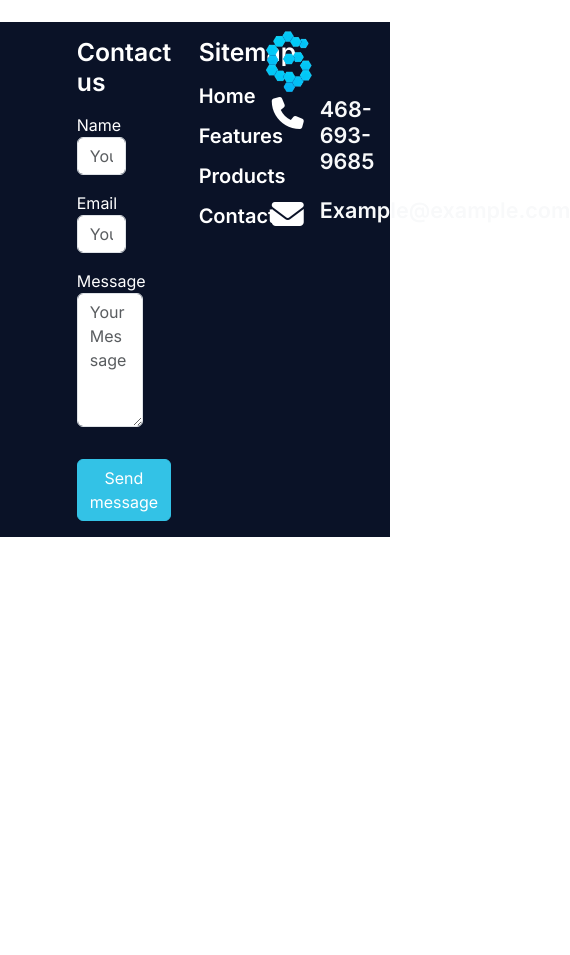
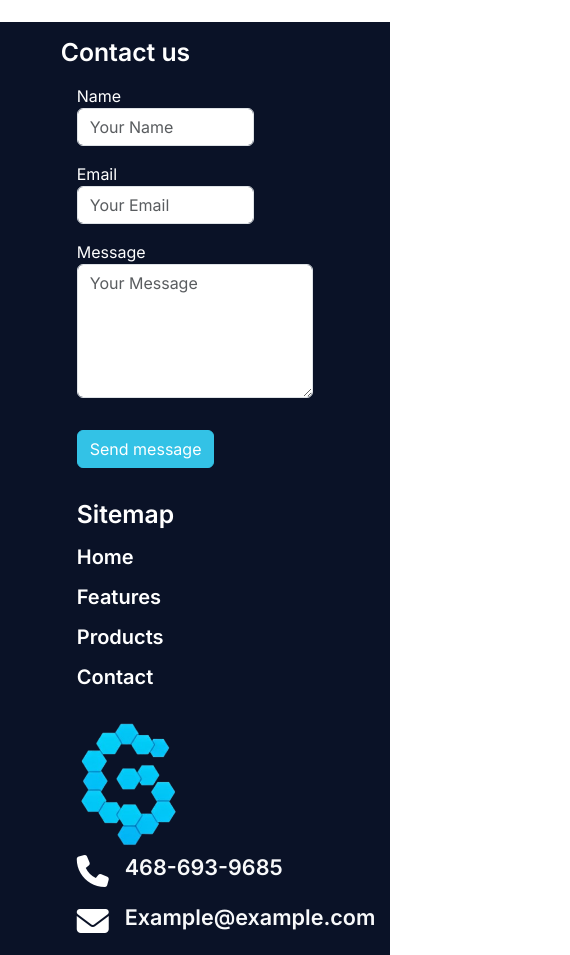
Before and after one commit to SiposSzabolcs/OverclockHeaven-fe, an Angular app: page / in a window 390 px wide. Shown: the part 2259-3214 px from the top of the page, 570 px wide, since content can reach past the window. Before the commit the page ends 2796 px from the top, so only its background shows below. Built offline with nearby package versions, Linux system fonts and the light colour scheme.

Commit message:
Added a mobile layout to footer

```diff
--- a/src/components/footer/footer.component.html
+++ b/src/components/footer/footer.component.html
@@ -1,4 +1,4 @@
-<div class="container w-75">
+<div class="container w-75 custom-display-lg">
   <div class="row">
     <div class="col-5">
       <h2 class="text-white m-3">Contact us</h2>
@@ -72,3 +72,92 @@
     </div>
   </div>
 </div>
+
+<div class="container w-75 custom-display-sm py-3">
+  <h2 class="text-white">Contact us</h2>
+  <form action="https://formspree.io/f/xnnaewdy" method="POST">
+    <div class="form-group m-3">
+      <label for="name" class="text-white">Name</label>
+      <input
+        type="text"
+        class="form-control w-75"
+        id="name"
+        name="name"
+        placeholder="Your Name"
+        required
+      />
+    </div>
+    <div class="form-group m-3">
+      <label for="email" class="text-white">Email</label>
+      <input
+        type="email"
+        class="form-control w-75"
+        id="email"
+        name="email"
+        placeholder="Your Email"
+        required
+      />
+    </div>
+    <div class="form-group m-3">
+      <label for="message" class="text-white">Message</label>
+      <textarea
+        id="message"
+        class="form-control"
+        name="message"
+        rows="5"
+        placeholder="Your Message"
+        required
+      ></textarea>
+    </div>
+    <button
+      class="btn btn-primary m-3"
+      style="background-color: #33c2e6; border-color: #33c2e6"
+      type="submit"
+    >
+      Send message
+    </button>
+  </form>
+  <h2 class="text-white m-3">Sitemap</h2>
+  <h5 class="text-white m-3" style="cursor: pointer">Home</h5>
+  <h5 class="text-white m-3" style="cursor: pointer">Features</h5>
+  <h5 class="text-white m-3" style="cursor: pointer">Products</h5>
+  <h5 class="text-white m-3" style="cursor: pointer">Contact</h5>
+  <div class="d-flex flex-column">
+    <img
+      src="logo.png"
+      alt="Company logo"
+      class="img-fluid"
+      style="max-height: 150px; max-width: 150px"
+    />
+    <div class="d-flex mb-3">
+      <i class="fa-solid fa-phone fa-2x mx-3" style="color: white"></i>
+      <h4 class="text-light">468-693-9685</h4>
+    </div>
+    <div class="d-flex">
+      <i class="fa-solid fa-envelope fa-2x mx-3" style="color: white"></i>
+      <h4 class="text-light">Example&#64;example.com</h4>
+    </div>
+  </div>
+</div>
+
+<style>
+  .custom-display-lg {
+    display: none;
+  }
+
+  @media (min-width: 1031px) {
+    .custom-display-lg {
+      display: block;
+    }
+  }
+
+  .custom-display-sm {
+    display: block;
+  }
+
+  @media (min-width: 1031px) {
+    .custom-display-sm {
+      display: none;
+    }
+  }
+</style>
```
